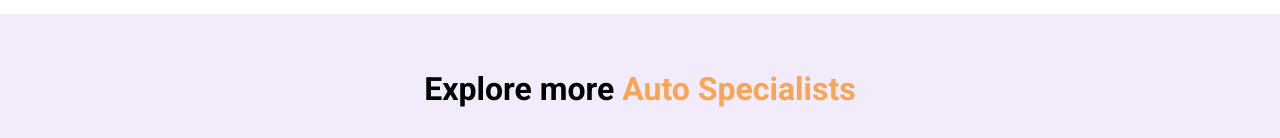
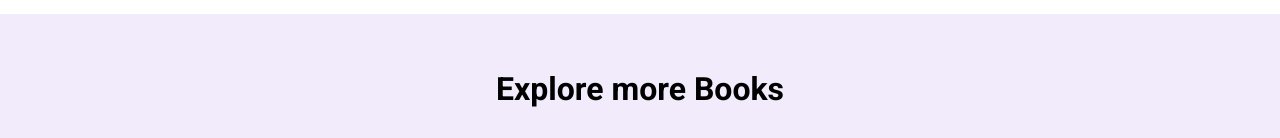
Before and after one commit to Antrikas/Library-react-app, a React (Create React App) app: page / in a window 1280 px wide. Shown: the part 2717-2855 px from the top of the page. Built offline with nearby package versions, Linux system fonts and the light colour scheme.

Commit message:
Update Explore.jsx

```diff
--- a/src/components/Explore.jsx
+++ b/src/components/Explore.jsx
@@ -8,7 +8,7 @@ const Explore = () => {
         <div className="container">
           <div className="row row__column">
             <h2 className="section__title">
-              Explore more <span className="orange">Auto Specialists</span>
+              Explore more <span className="purple">Books</span>
             </h2>
            <Link to="/books">
             <button className="btn">Explore books</button>
```
